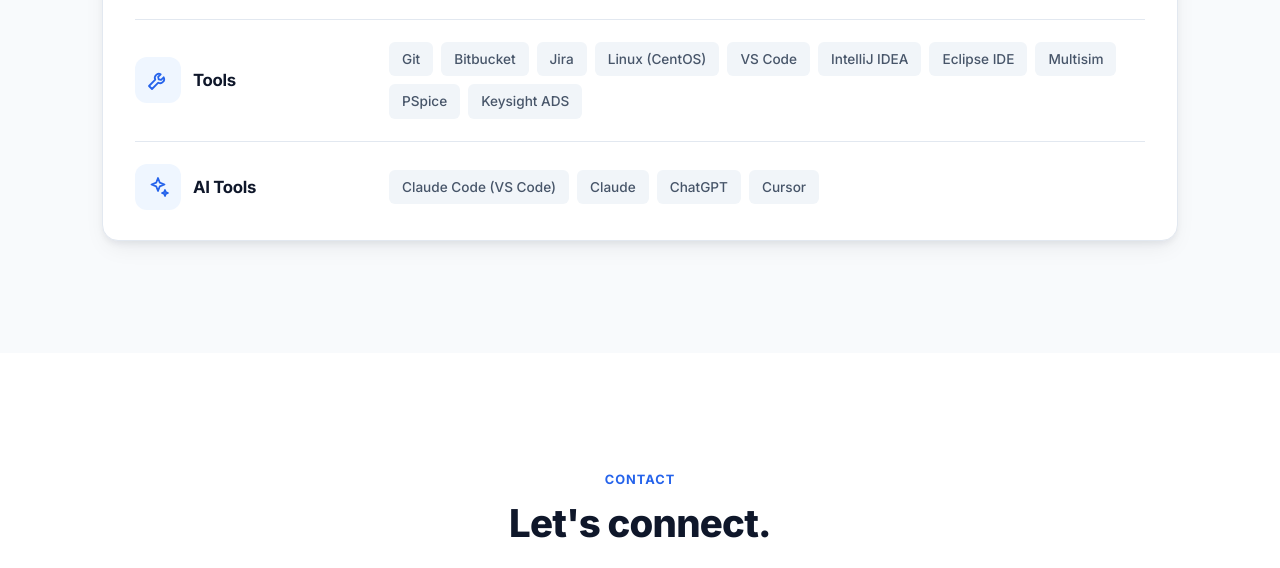
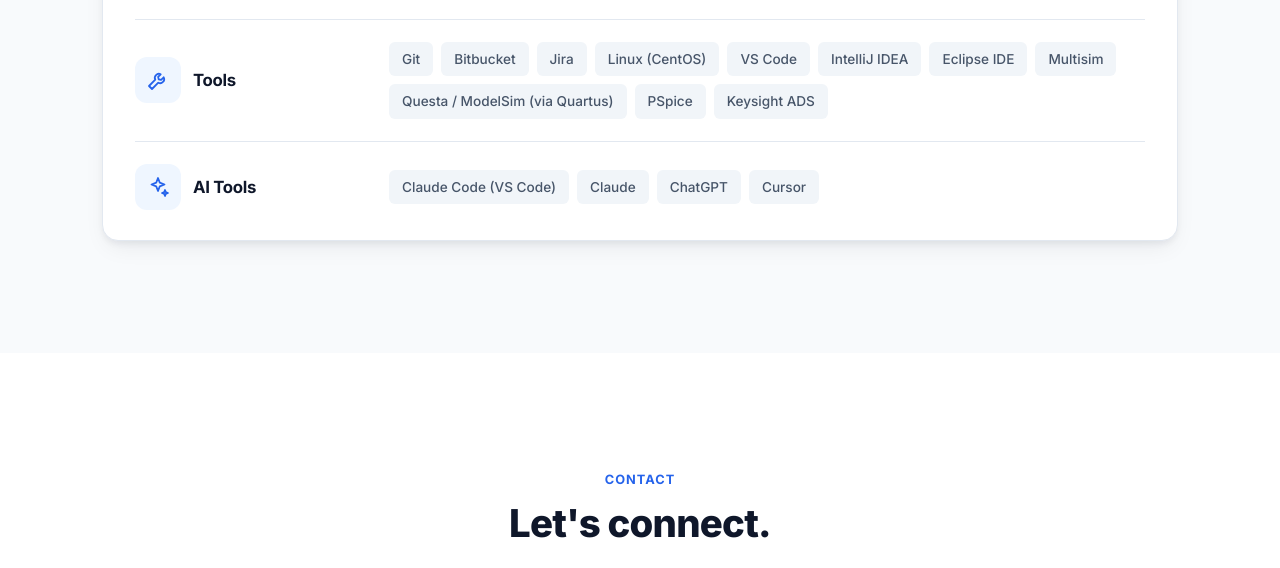
Before and after one commit to andimeded/andimeded.github.io, a plain HTML site: page index.html in a window 1280 px wide. Shown: the part 6646-7214 px from the top of the page. Drawn offline with Linux system fonts and the light colour scheme.

Commit message:
Add Questa/ModelSim to skills and remove unused images

```diff
--- a/index.html
+++ b/index.html
@@ -713,7 +713,7 @@ x_comp = x_comp_raw / max(abs(x_comp_raw));</code></pre>
             </div>
             <ul class="chip-list">
               <li>Git</li><li>Bitbucket</li><li>Jira</li><li>Linux (CentOS)</li><li>VS Code</li><li>IntelliJ IDEA</li><li>Eclipse IDE</li>
-              <li>Multisim</li><li>PSpice</li><li>Keysight ADS</li>
+              <li>Multisim</li><li>Questa / ModelSim (via Quartus)</li><li>PSpice</li><li>Keysight ADS</li>
             </ul>
           </div>
           <div class="skill-row">
```
Also changed, not shown: assets/images/projects/fpga-hex-4.jpg (deleted), assets/images/retro/bullet.png (deleted), assets/images/retro/soldier.png (deleted).
